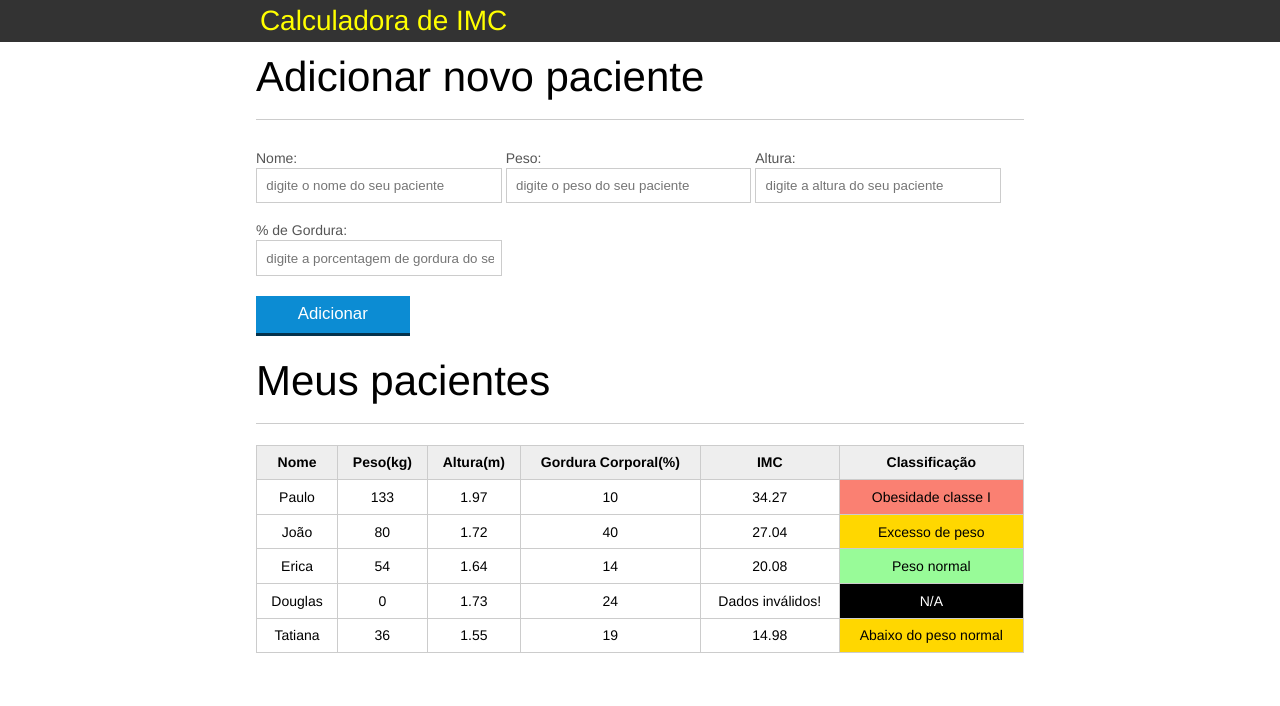
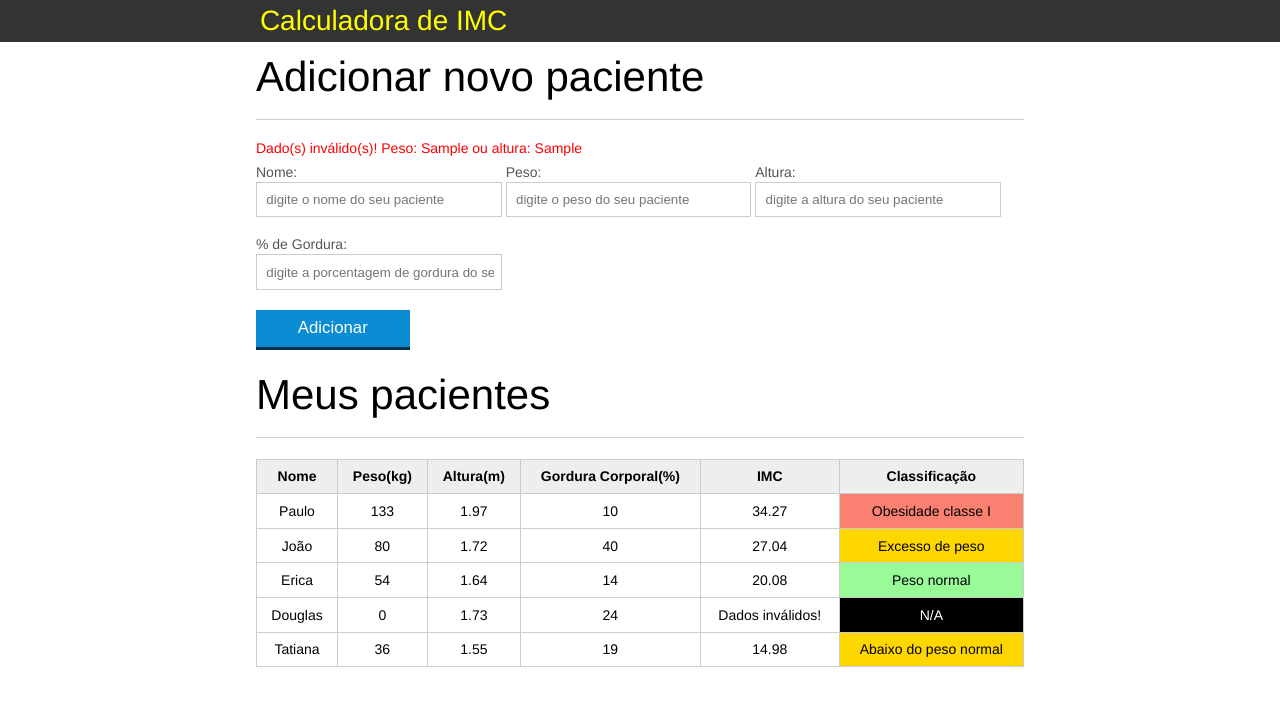
Before and after one commit to chagasmvinicius/aprendendojs, a plain HTML site: page introducao-javascript/index.html in a window 1280 px wide. Both pictures are taken after typing "Sample", "Sample", "Sample", "Sample" into the empty fields and a click on the button "Adicionar". Drawn offline with Linux system fonts and the light colour scheme.

Commit message:
Mudando a mensagem de erro para dentro de um span acima do formulário

```diff
--- a/introducao-javascript/css/index.css
+++ b/introducao-javascript/css/index.css
@@ -136,3 +136,7 @@ button[disabled=disabled], button:disabled {
 .cor-titulo-alterada {
 	color: yellow;
 }
+
+#mensagem-erro {
+	color: red;
+}
--- a/introducao-javascript/index.html
+++ b/introducao-javascript/index.html
@@ -21,6 +21,7 @@
 		<!-- Formulário -->
 		<section class="container">
 			<h2 id="titulo-form">Adicionar novo paciente</h2>
+			<span id="mensagem-erro"></span>
 			<form id="form-adiciona">
 				<div class="grupo">
 					<label for="nome">Nome:</label>
--- a/introducao-javascript/js/form.js
+++ b/introducao-javascript/js/form.js
@@ -11,12 +11,14 @@ btnAdicionar.addEventListener('click', function (event) { //adiconando um listen
     let gordura = dadosForm.gordura.value.replace(',', '.');
 
     /* Conferir o peso e altura, se estiver errado, mostrar um alert e resetar o formulário */
+    let mensagemErro = document.querySelector('#mensagem-erro');
     if (!validaPeso(peso) || !validaAltura(altura)) {
-        alert(`Dado(s) inválido! Peso: ${peso} ou altura: ${altura}`);
-        console.log(`${new Date}: Dado(s) inválido! Peso: ${peso} ou altura: ${altura}`);
+        mensagemErro.textContent = `Dado(s) inválido(s)! Peso: ${peso} ou altura: ${altura}`;
+        console.log(`${new Date}: Dado(s) inválido(s)! Peso: ${peso} ou altura: ${altura}`);
         dadosForm.reset();
     } else {
         regitrandoNaTabela();
+        mensagemErro.textContent = '';
         console.log(`${new Date}: O paciente ${nome} foi adicionado!`);
     }
 
```
Also changed, not shown: README.md.
